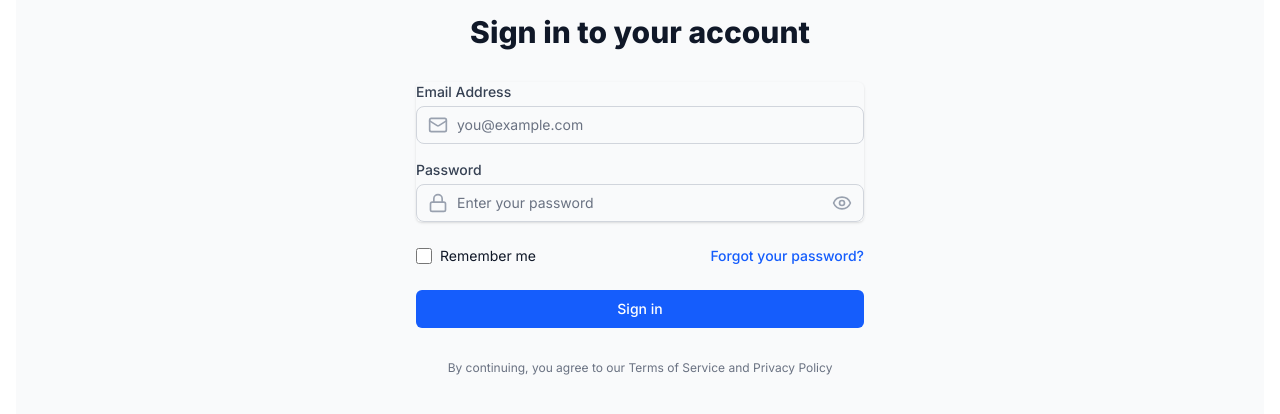
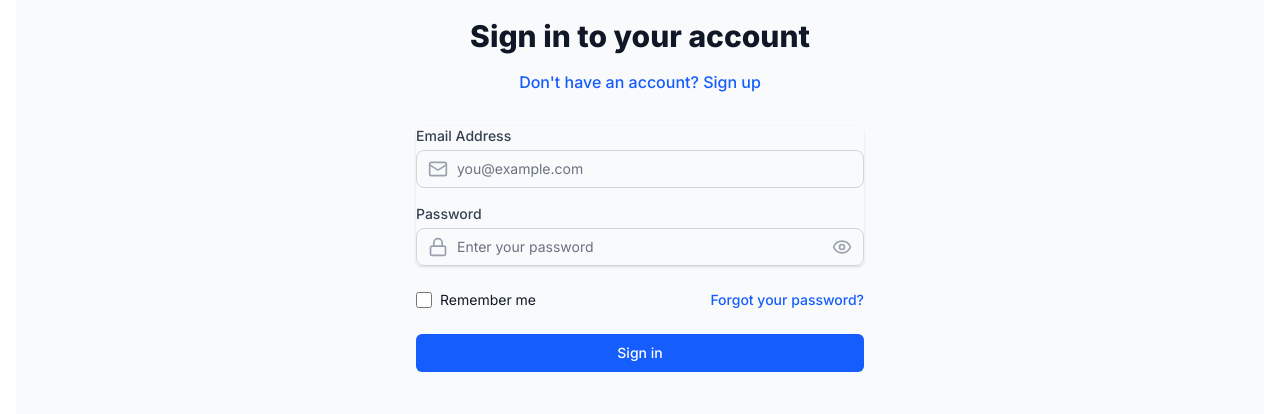
Before and after one commit to ahmadammad908/Teacher-Portal, a Next.js app: page /login in a window 1280 px wide. Shown: the part 314-728 px from the top of the page. Built offline with nearby package versions, Linux system fonts and the light colour scheme; no server answers.

Commit message:
first commit

```diff
--- a/src/app/components/AuthForm.tsx
+++ b/src/app/components/AuthForm.tsx
@@ -14,6 +14,14 @@ export default function AuthForm() {
   const [loading, setLoading] = useState(false)
   const [message, setMessage] = useState<{type: 'success' | 'error', text: string} | null>(null)
   const [showPassword, setShowPassword] = useState(false)
+
+  const toggleMode = () => {
+    setMode(mode === 'signin' ? 'signup' : 'signin')
+    setEmail('')
+    setPassword('')
+    setFullName('')
+    setMessage(null)
+  }
 
   const handleSubmit = async (e: React.FormEvent) => {
     e.preventDefault()
@@ -126,6 +134,18 @@ export default function AuthForm() {
             {mode === 'signin' ? 'Sign in to your account' : 'Create your account'}
           </h2>
 
+          {/* Add mode toggle option */}
+          <div className="mt-4 text-center">
+            <button
+              type="button"
+              onClick={toggleMode}
+              className="text-blue-600 hover:text-blue-500 font-medium"
+            >
+              {mode === 'signin'
+                ? "Don't have an account? Sign up"
+                : "Already have an account? Sign in"}
+            </button>
+          </div>
         </div>
 
         <form className="mt-8 space-y-6" onSubmit={handleSubmit}>
@@ -267,12 +287,10 @@ export default function AuthForm() {
             </button>
           </div>
 
+          {/* Add social login buttons if needed */}
 
         </form>
 
-        <div className="mt-4 text-center text-xs text-gray-500">
-          By continuing, you agree to our Terms of Service and Privacy Policy
-        </div>
       </div>
     </div>
   )
```
